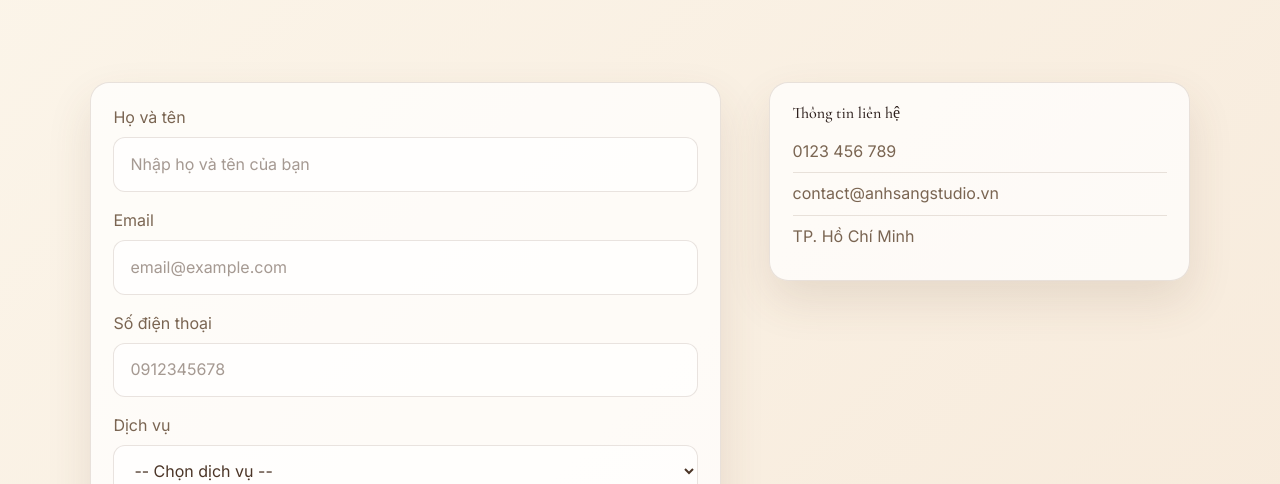
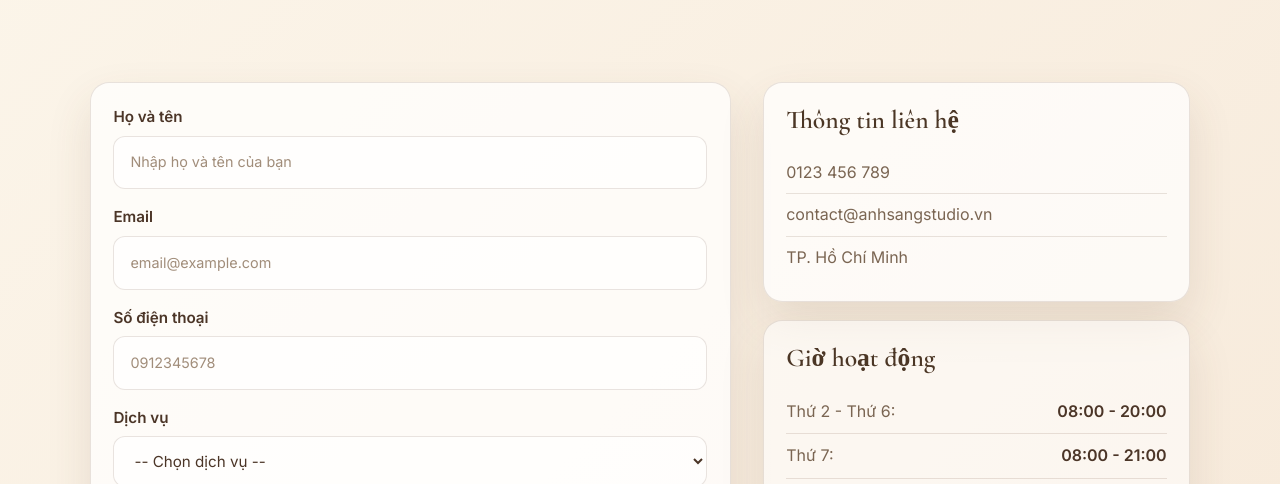
Before and after one commit to 2551050047dat-dot/portfolio-nhi-p-nh-, a website: page pages/booking.html in a window 1280 px wide. Shown: the part 308-792 px from the top of the page. Drawn offline with nearby package versions, Linux system fonts and the light colour scheme.

Commit message:
Ngan chinh phan giao dien va bo sung thoi gian hoat dong

```diff
--- a/css/responsive.css
+++ b/css/responsive.css
@@ -1,4 +1,5 @@
 @media (max-width: 900px) {
+
     .hero-grid,
     .story-grid,
     .booking-grid,
@@ -8,6 +9,8 @@
     .card-grid {
         grid-template-columns: 1fr;
     }
+
+
 
     .cta-box,
     .footer-wrap {
--- a/css/style.css
+++ b/css/style.css
@@ -115,7 +115,6 @@ img {
 
 .hero-grid,
 .story-grid,
-.booking-grid,
 .contact-grid {
     display: grid;
     gap: 2rem;
@@ -154,12 +153,14 @@ img {
 .story-grid p,
 .info-card p,
 .portfolio-card-content p,
-.pricing-card li,
-.contact-form label,
-.contact-form input,
-.contact-form select,
-.contact-form textarea {
+.pricing-card li {
     color: var(--muted);
+}
+
+.contact-form label {
+    color: var(--text);
+    font-weight: 600;
+    font-size: 0.95rem;
 }
 
 .hero-actions {
@@ -474,6 +475,14 @@ img {
     border: 1px solid var(--border);
     background: rgba(255, 255, 255, 0.65);
     color: var(--text);
+    font-family: 'Inter', Arial, sans-serif;
+    font-size: 0.95rem;
+}
+
+.contact-form input::placeholder,
+.contact-form textarea::placeholder {
+    color: #a18d7a;
+    font-size: 0.9rem;
 }
 
 .contact-form textarea {
@@ -507,7 +516,6 @@ iframe {
 }
 
 
-<!--    NGAN    --->
 
 .featured-services {
     padding-top: 90px;
@@ -564,6 +572,7 @@ iframe {
 .service-link:hover {
     text-decoration: underline;
 }
+
 .featured-services .section-heading {
     max-width: 850px;
     margin: 0 auto 50px;
@@ -578,7 +587,7 @@ iframe {
     color: #4b3625;
 }
 
-.featured-services .section-heading > p:last-child {
+.featured-services .section-heading>p:last-child {
     max-width: 700px;
     margin: 0 auto;
     line-height: 1.7;
@@ -650,7 +659,7 @@ iframe {
     color: #4b3625;
 }
 
-.cta-box > p:not(.eyebrow) {
+.cta-box>p:not(.eyebrow) {
     max-width: 650px;
     margin: 0 auto 30px;
     color: #6f5b48;
@@ -666,18 +675,79 @@ iframe {
 
 .booking-grid {
     display: grid;
-    grid-template-columns: minmax(0, 1.2fr) minmax(320px, 0.8fr);
-    gap: 48px;
+    grid-template-columns: 1.2fr 0.8fr;
+    gap: 32px;
     max-width: 1100px;
     margin: 0 auto;
     align-items: start;
 }
+
+
 .booking-grid .contact-form {
     width: 100%;
-    box-sizing: border-box;
+    margin: 0;
 }
 
-.booking-grid .info-card {
+.booking-right {
+    display: flex;
+    flex-direction: column;
+    gap: 18px;
     width: 100%;
-    box-sizing: border-box;
 }
+
+
+.booking-right .info-card {
+    width: 100%;
+    margin: 0;
+    padding: 1.4rem;
+    border: 1px solid var(--border);
+    border-radius: 1.2rem;
+    background: var(--surface);
+    box-shadow: var(--shadow);
+}
+
+
+.booking-right .opening-hours {
+    width: 100%;
+    margin: 0;
+    padding: 1.4rem;
+    border: 1px solid var(--border);
+    border-radius: 1.2rem;
+    background: rgba(255, 255, 255, 0.55);
+    box-shadow: var(--shadow);
+}
+
+.booking-right .info-card h3,
+.booking-right .opening-hours h3 {
+    margin-top: 0;
+    margin-bottom: 1rem;
+    font-family: "Cormorant Garamond", serif;
+    font-size: 1.6rem;
+    font-weight: 600;
+    color: #4b3625;
+    line-height: 1.2;
+}
+
+
+.hours-row {
+    display: grid;
+    grid-template-columns: 1fr auto;
+    align-items: center;
+    column-gap: 20px;
+    padding: 0.55rem 0;
+    border-bottom: 1px solid var(--border);
+}
+
+.hours-row:last-child {
+    border-bottom: none;
+}
+
+.hours-row span:first-child {
+    color: var(--muted);
+}
+
+.hours-row span:last-child {
+    color: var(--text);
+    font-weight: 600;
+    white-space: nowrap;
+}
--- a/pages/booking.html
+++ b/pages/booking.html
@@ -67,10 +67,9 @@
         ═══════════════════════════════════════════════════════════════════════════
         -->
 
-        <!-- FORM BOOKING-NGAN -->
-
         <section class="section">
             <div class="container booking-grid">
+
                 <form class="contact-form" id="bookingForm">
 
                     <div class="form-group">
@@ -117,14 +116,39 @@
                 </form>
 
 
+                <div class="booking-right">
+
                     <aside class="info-card">
                         <h3>Thông tin liên hệ</h3>
+
                         <ul class="check-list">
                             <li>0123 456 789</li>
                             <li>contact@anhsangstudio.vn</li>
                             <li>TP. Hồ Chí Minh</li>
                         </ul>
                     </aside>
+
+                    <div class="opening-hours">
+                        <h3>Giờ hoạt động</h3>
+
+                        <div class="hours-row">
+                            <span>Thứ 2 - Thứ 6:</span>
+                            <span>08:00 - 20:00</span>
+                        </div>
+
+                        <div class="hours-row">
+                            <span>Thứ 7:</span>
+                            <span>08:00 - 21:00</span>
+                        </div>
+
+                        <div class="hours-row">
+                            <span>Chủ nhật:</span>
+                            <span>09:00 - 18:00</span>
+                        </div>
+                    </div>
+
+                </div>
+
             </div>
         </section>
     </main>
```
Also changed, not shown: index.html (+1 -3 lines). Lines whose indentation alone changed are shown as unchanged.
